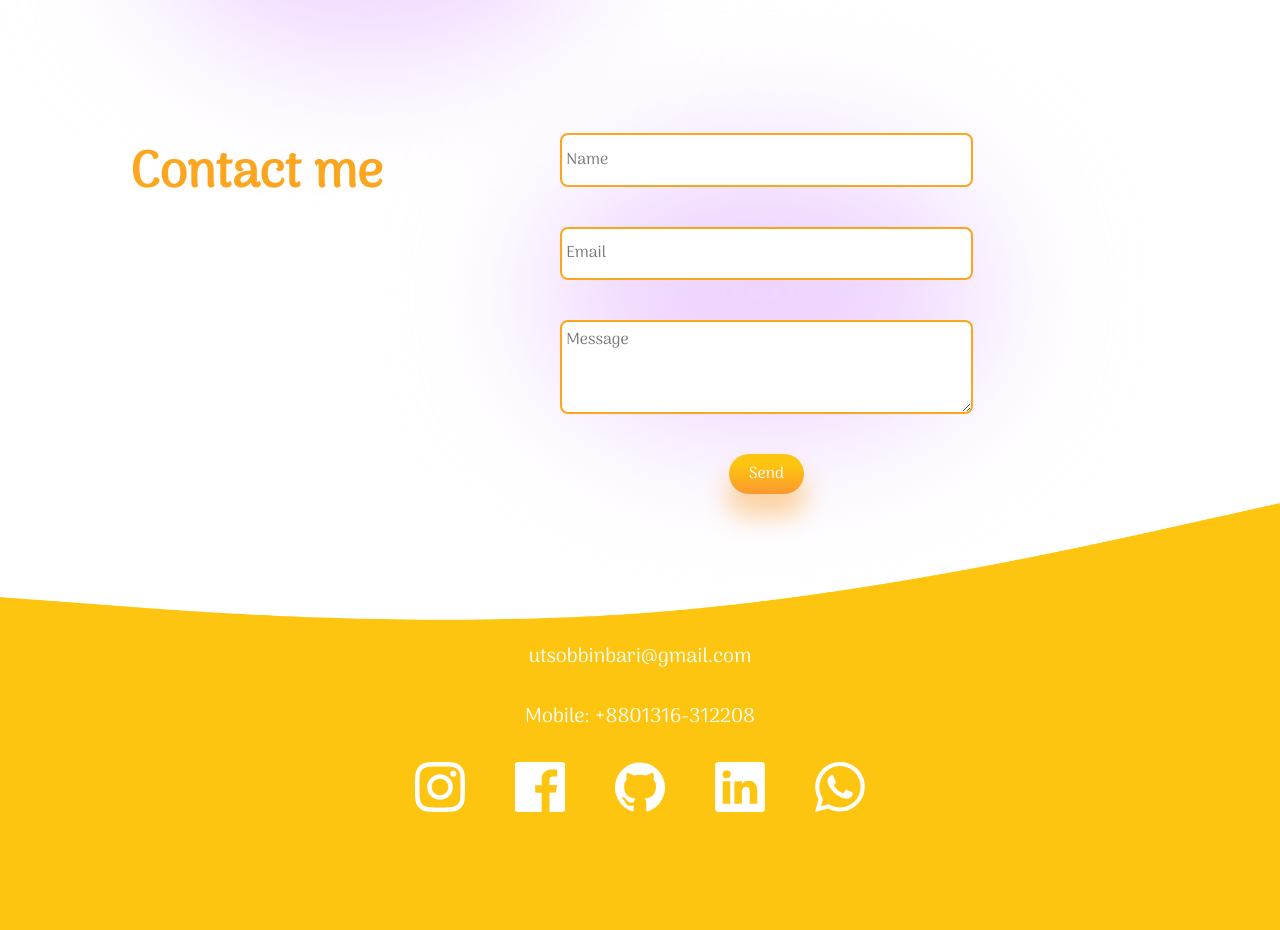
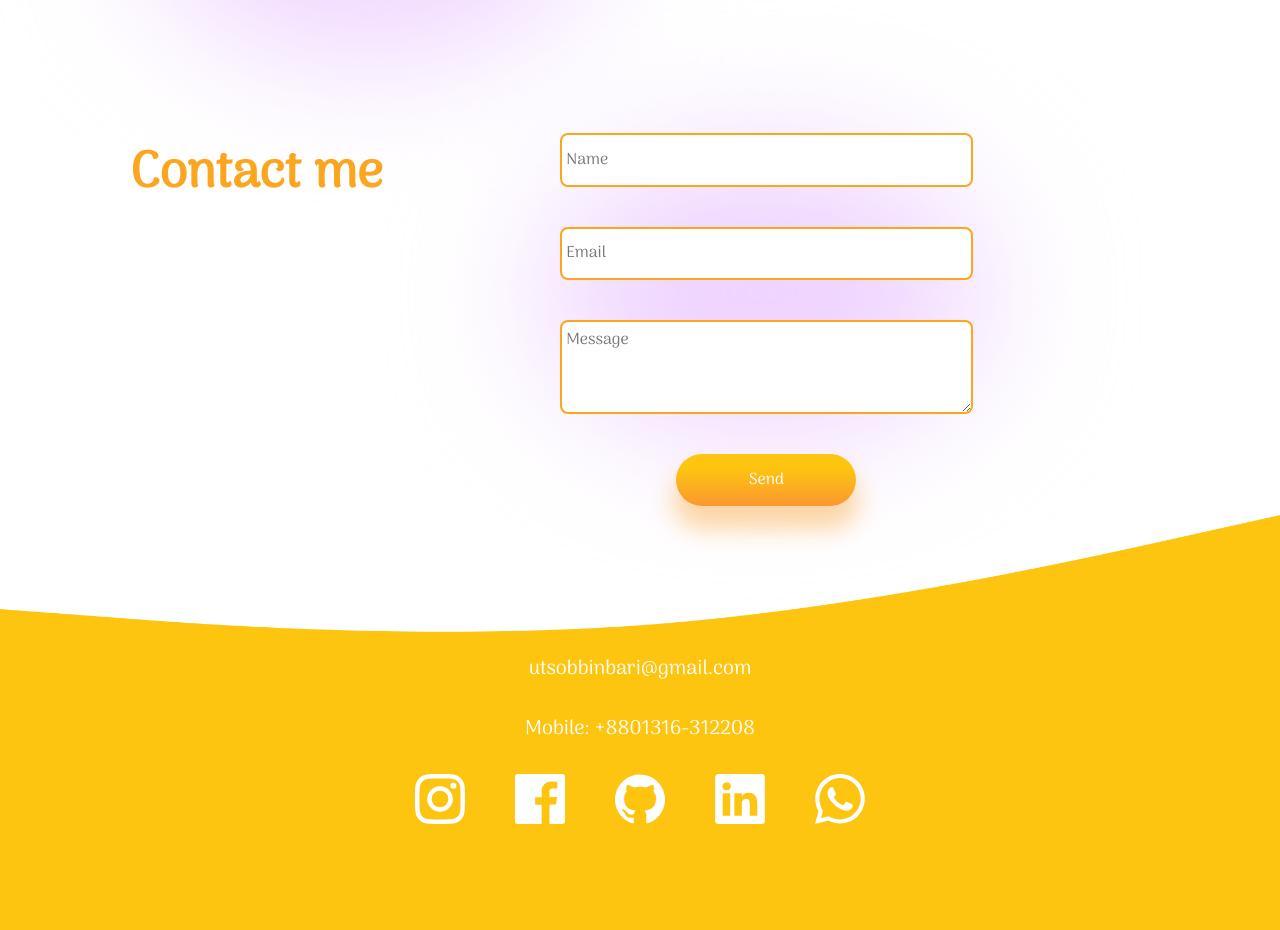
Before and after one commit to Utsob-Bin-Bari/Portfolio, a React (Create React App) app: page / in a window 1280 px wide. Shown: the part 10360-11290 px from the top of the page. Built offline with nearby package versions, Linux system fonts and the light colour scheme; no server answers.

Commit message:
feat(web): add debouncing to Send Button with proper design

```diff
--- a/src/components/Contact/Contact.css
+++ b/src/components/Contact/Contact.css
@@ -7,10 +7,6 @@
   .contact-form {
     padding: 0 3rem 0 3rem;
     display: flex;
-    /* was 80vh, which left ~400px of blank page under the Send button before
-       the footer wave. sized to the form instead; the padding-bottom is the
-       only thing separating it from the wave, which the footer then pulls
-       7rem back up over */
     margin-top: 4rem;
     padding-top: 3rem;
     padding-bottom: 5rem;
@@ -20,6 +16,7 @@
     display: flex;
     justify-content: center;
     position: relative;
+    z-index: 1;
     flex: 1;
   }
 
@@ -66,9 +63,48 @@
     font-weight: bold;
   }
 
-  .c-right input[type="submit"]:disabled {
+  .c-submit {
+    display: inline-flex;
+    align-items: center;
+    justify-content: center;
+    gap: 0.5rem;
+    min-width: 9rem;
+    min-height: 2.6rem;
+    font-family: inherit;
+  }
+
+  .c-right .user:disabled,
+  .c-right .c-submit:disabled {
     opacity: 0.6;
     cursor: not-allowed;
+  }
+
+  .c-right .c-submit:disabled:hover {
+    background: linear-gradient(180deg, #fdc50f 26.71%, #fb982f 99.36%);
+    border: none;
+    color: white;
+  }
+
+  .c-spinner {
+    width: 0.9rem;
+    height: 0.9rem;
+    flex-shrink: 0;
+    border: 2px solid rgba(255, 255, 255, 0.4);
+    border-top-color: #fff;
+    border-radius: 50%;
+    animation: c-spin 0.7s linear infinite;
+  }
+
+  @keyframes c-spin {
+    to {
+      transform: rotate(360deg);
+    }
+  }
+
+  @media (prefers-reduced-motion: reduce) {
+    .c-spinner {
+      animation-duration: 2.4s;
+    }
   }
 
   .c-blur1 {
@@ -81,7 +117,7 @@
       padding: 0;
       flex-direction: column;
       gap: 2rem!important;
-      height: 30rem!important;
+      min-height: 30rem;
     }
 
     .c-right .user {
--- a/src/components/Contact/Contact.jsx
+++ b/src/components/Contact/Contact.jsx
@@ -1,4 +1,4 @@
-import { useRef, useState } from "react";
+import { useEffect, useRef, useState } from "react";
 import "./Contact.css";
 import emailjs from "@emailjs/browser";
 
@@ -7,14 +7,30 @@ const TEMPLATE_ID = process.env.REACT_APP_EMAILJS_TEMPLATE_ID || "template_8sv2m
 const PUBLIC_KEY = process.env.REACT_APP_EMAILJS_PUBLIC_KEY || "_4auPNIud4mouhx1H";
 
 const FALLBACK_EMAIL = "utsobbinbari@gmail.com";
+const SUBMIT_COOLDOWN_MS = 1500;
 
 const Contact = () => {
   const form = useRef();
+  const inFlight = useRef(false);
+  const lastSubmitAt = useRef(0);
+  const mounted = useRef(true);
   const [status, setStatus] = useState("idle");
+
+  useEffect(
+    () => () => {
+      mounted.current = false;
+    },
+    []
+  );
 
   const sendEmail = (e) => {
     e.preventDefault();
-    if (status === "sending") return;
+
+    const now = Date.now();
+    if (inFlight.current) return;
+    if (now - lastSubmitAt.current < SUBMIT_COOLDOWN_MS) return;
+    inFlight.current = true;
+    lastSubmitAt.current = now;
 
     const formEl = e.target;
     const data = new FormData(formEl);
@@ -43,14 +59,25 @@ const Contact = () => {
         publicKey: PUBLIC_KEY,
       })
       .then(() => {
+        if (!mounted.current) return;
         setStatus("done");
         formEl.reset();
       })
       .catch((error) => {
         console.error("EmailJS send failed:", error?.status, error?.text || error);
+        if (!mounted.current) return;
         setStatus("error");
+      })
+      .finally(() => {
+        inFlight.current = false;
       });
   };
+
+  const clearResult = () => {
+    setStatus((prev) => (prev === "done" || prev === "error" ? "idle" : prev));
+  };
+
+  const isSending = status === "sending";
 
   return (
     <div className="contact-form" id="contact">
@@ -64,12 +91,13 @@ const Contact = () => {
         </div>
       </div>
       <div className="c-right">
-        <form ref={form} onSubmit={sendEmail}>
+        <form ref={form} onSubmit={sendEmail} onInput={clearResult}>
           <input
             type="text"
             name="user_name"
             className="user"
             placeholder="Name"
+            disabled={isSending}
             required
           />
           <input
@@ -77,29 +105,34 @@ const Contact = () => {
             name="user_email"
             className="user"
             placeholder="Email"
+            disabled={isSending}
             required
           />
           <textarea
             name="message"
             className="user"
             placeholder="Message"
+            disabled={isSending}
             required
           />
-          <input
+          <button
             type="submit"
-            value={status === "sending" ? "Sending..." : "Send"}
-            className="button"
-            disabled={status === "sending"}
-          />
+            className="button c-submit"
+            disabled={isSending}
+            aria-busy={isSending}
+          >
+            {isSending && <span className="c-spinner" aria-hidden="true" />}
+            {isSending ? "Sending..." : "Send"}
+          </button>
 
           {status === "done" && (
-            <span className="c-status c-status-ok">
+            <span className="c-status c-status-ok" role="status">
               Thanks for contacting me — I will get back to you shortly.
             </span>
           )}
 
           {status === "error" && (
-            <span className="c-status c-status-error">
+            <span className="c-status c-status-error" role="status">
               The form could not send right now. Please email me directly at{" "}
               <a href={`mailto:${FALLBACK_EMAIL}`}>{FALLBACK_EMAIL}</a>.
             </span>
--- a/src/components/Footer/Footer.css
+++ b/src/components/Footer/Footer.css
@@ -4,6 +4,10 @@
   margin: -0.5rem -3.5rem;
   position: relative;
   margin-top: -7rem;
+}
+
+.footer > img {
+  pointer-events: none;
 }
 
 .f-content {
@@ -21,7 +25,6 @@
 .f-link {
   color: inherit;
   text-decoration: none;
-  /* keeps the tap target taller than the text itself on touch devices */
   padding: 0.2rem 0.6rem;
 }
 
```
